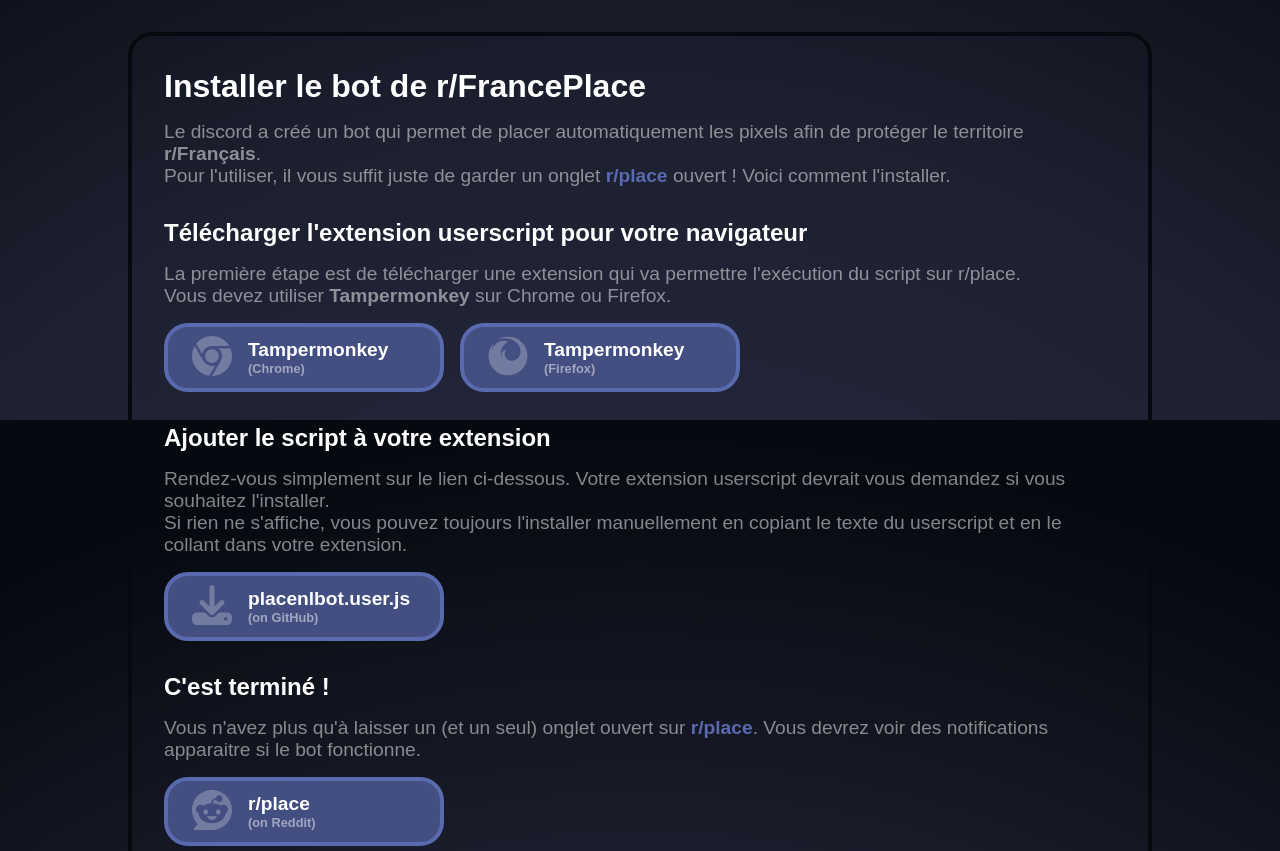
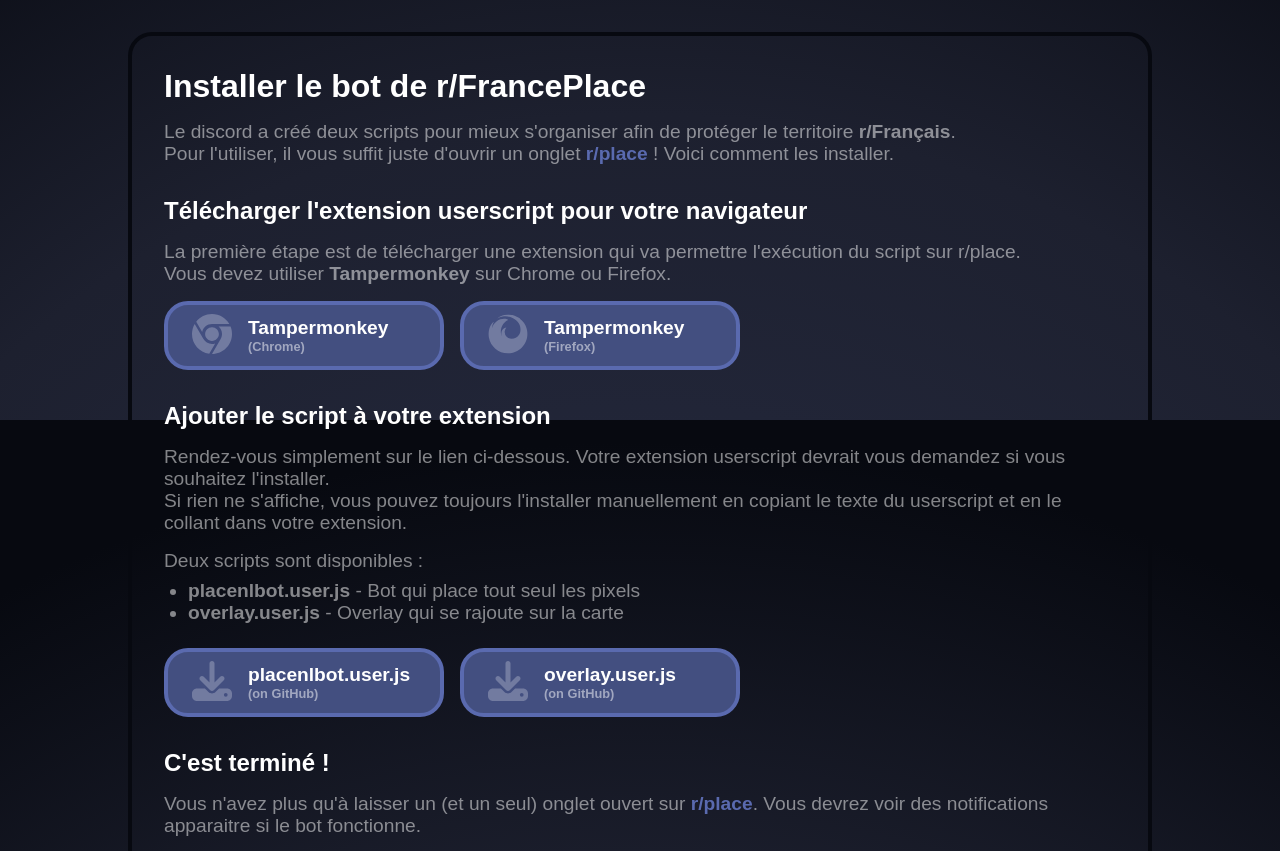
Before and after one commit to hugoattal/FrancePlace, a Vue app: page / in a window 1280 px wide. Shown: the part 380-1231 px from the top of the page. Built offline with nearby package versions, Linux system fonts and the light colour scheme.

Commit message:
Add overlay button

```diff
--- a/src/components/content/PTuto.vue
+++ b/src/components/content/PTuto.vue
@@ -3,11 +3,11 @@
         <div class="tuto-wrapper">
             <h2>Installer le bot de r/FrancePlace</h2>
             <p>
-                Le discord a créé un bot qui permet de placer automatiquement les pixels afin de protéger le territoire <b>r/Français</b>.<br>
-                Pour l'utiliser, il vous suffit juste de garder un onglet <a
+                Le discord a créé deux scripts pour mieux s'organiser afin de protéger le territoire <b>r/Français</b>.<br>
+                Pour l'utiliser, il vous suffit juste d'ouvrir un onglet <a
                     href="https://www.reddit.com/r/place"
                     target="_blank"
-                >r/place</a> ouvert ! Voici comment l'installer.
+                >r/place</a> ! Voici comment les installer.
             </p>
             <h3>Télécharger l'extension userscript pour votre navigateur</h3>
             <p>
@@ -47,6 +47,13 @@
                 Rendez-vous simplement sur le lien ci-dessous. Votre extension userscript devrait vous demandez si vous souhaitez l'installer.<br>
                 Si rien ne s'affiche, vous pouvez toujours l'installer manuellement en copiant le texte du userscript et en le collant dans votre extension.
             </p>
+            <p>
+                Deux scripts sont disponibles :
+                <ul>
+                    <li><b>placenlbot.user.js</b> - Bot qui place tout seul les pixels</li>
+                    <li><b>overlay.user.js</b> - Overlay qui se rajoute sur la carte</li>
+                </ul>
+            </p>
             <p class="buttons">
                 <a
                     class="button"
@@ -58,6 +65,19 @@
                     </span>
                     <span class="text">
                         placenlbot.user.js
+                        <span class="browser">(on GitHub)</span>
+                    </span>
+                </a>
+                <a
+                    class="button"
+                    href="https://github.com/hugoattal/FrancePlace/raw/main/userscripts/overlay/overlay.user.js"
+                    target="_blank"
+                >
+                    <span class="icon">
+                        <FontAwesomeIcon icon="download" />
+                    </span>
+                    <span class="text">
+                        overlay.user.js
                         <span class="browser">(on GitHub)</span>
                     </span>
                 </a>
--- a/src/style/index.scss
+++ b/src/style/index.scss
@@ -38,9 +38,8 @@
 }
 
 ul {
-    list-style: none;
     margin: 0;
-    padding: 0;
+    padding:  var(--length-padding-xs) var(--length-padding-l);
 }
 
 ::selection {
--- a/userscripts/overlay/overlay.user.js
+++ b/userscripts/overlay/overlay.user.js
@@ -15,6 +15,10 @@
         overlay.src = "https://raw.githubusercontent.com/hugoattal/FrancePlace/main/userscripts/overlay/output.png";
         overlay.style = "position: absolute;left: 0;top: 0;image-rendering: pixelated;width: 2000px;height: 1000px;";
 
-        document.getElementsByTagName("mona-lisa-embed")[0].shadowRoot.children[0].getElementsByTagName("mona-lisa-canvas")[0].shadowRoot.children[0].appendChild(overlay);
+        document.getElementsByTagName("mona-lisa-embed")[0]
+            .shadowRoot.children[0]
+            .getElementsByTagName("mona-lisa-canvas")[0]
+            .shadowRoot.children[0]
+            .appendChild(overlay);
     }, false);
 }
```
Also changed, not shown: userscripts/overlay/map.png.
